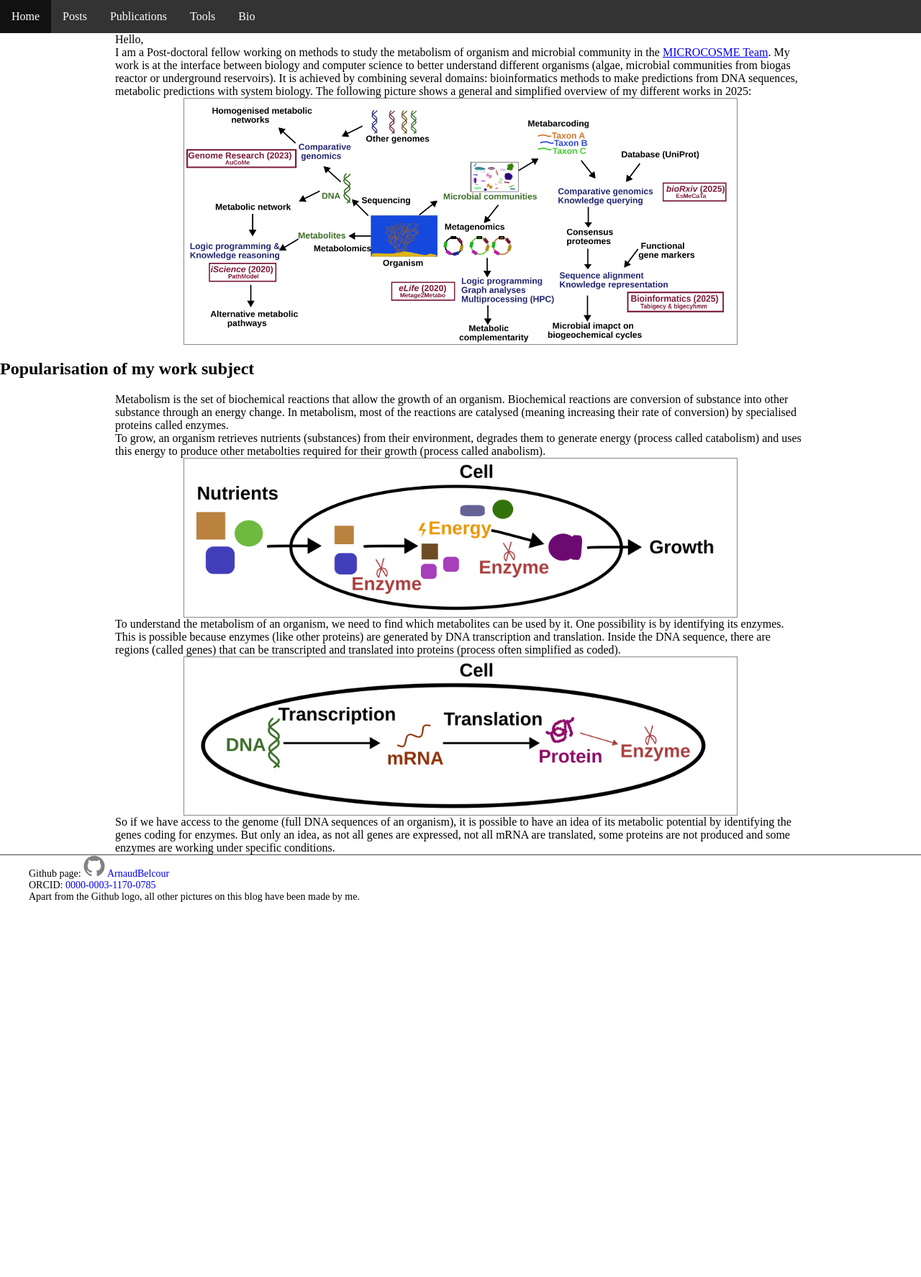
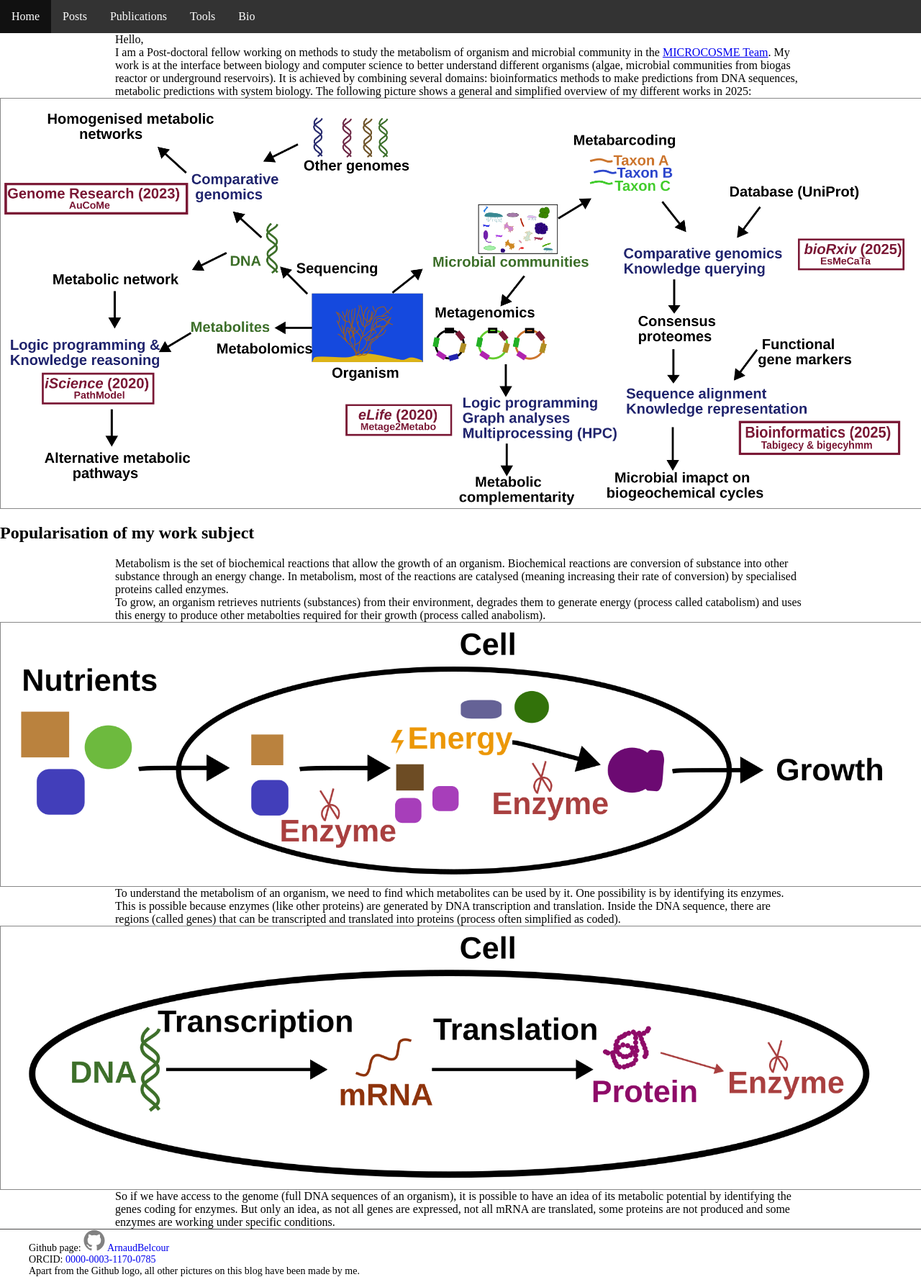
Before and after one commit to ArnaudBelcour/blog, a Jekyll site: the page built from index.html, in a window 1280 px wide. Shown: the whole page at 72% size. Built offline with Jekyll 4.4.1, drawn with Linux system fonts in a browser that asks for light colours; before the commit the page ends 1254 px from its top, so only the background shows below that.

Commit message:
Fix width figure.

```diff
--- a/index.html
+++ b/index.html
@@ -9,19 +9,19 @@
 It is achieved by combining several domains: bioinformatics methods to make predictions from DNA sequences, metabolic predictions with system biology.
 The following picture shows a general and simplified overview of my different works in 2025:</p>
 
-<img width="60%" class="homefront_pic" alt="homefront_pic" src="{{ site.url | append: site.baseurl }}/images/general_overview.png"  style="border-width:1px;border-color:#888;border-style:solid;vertical-align:top">
+<img width="100%" class="homefront_pic" alt="homefront_pic" src="{{ site.url | append: site.baseurl }}/images/general_overview.png"  style="border-width:1px;border-color:#888;border-style:solid;vertical-align:top">
 
 <h1> Popularisation of my work subject</h1>
 
 <p> Metabolism is the set of biochemical reactions that allow the growth of an organism. Biochemical reactions are conversion of substance into other substance through an energy change. In metabolism, most of the reactions are catalysed (meaning increasing their rate of conversion) by specialised proteins called enzymes.</p>
 <p> To grow, an organism retrieves nutrients (substances) from their environment, degrades them to generate energy (process called catabolism) and uses this energy to produce other metabolties required for their growth (process called anabolism).</p>
 
-<img width="60%" class="homefront_pic" alt="homefront_pic" src="{{ site.url | append: site.baseurl }}/images/metabolism.png"  style="border-width:1px;border-color:#888;border-style:solid;vertical-align:top">
+<img width="100%" class="homefront_pic" alt="homefront_pic" src="{{ site.url | append: site.baseurl }}/images/metabolism.png"  style="border-width:1px;border-color:#888;border-style:solid;vertical-align:top">
 
 <p> To understand the metabolism of an organism, we need to find which metabolites can be used by it. One possibility is by identifying its enzymes. This is possible because enzymes (like other proteins) are generated by DNA transcription and translation.
     Inside the DNA sequence, there are regions (called genes) that can be transcripted and translated into proteins (process often simplified as coded).</p>
 
-<img width="60%" class="homefront_pic" alt="homefront_pic" src="{{ site.url | append: site.baseurl }}/images/enzyme.png"  style="border-width:1px;border-color:#888;border-style:solid;vertical-align:top">
+<img width="100%" class="homefront_pic" alt="homefront_pic" src="{{ site.url | append: site.baseurl }}/images/enzyme.png"  style="border-width:1px;border-color:#888;border-style:solid;vertical-align:top">
 
 <p> So if we have access to the genome (full DNA sequences of an organism), it is possible to have an idea of its metabolic potential by identifying the genes coding for enzymes. But only an idea, as not all genes are expressed, not all mRNA are translated, some proteins are not produced and some enzymes are working under specific conditions.</p>
 
```
